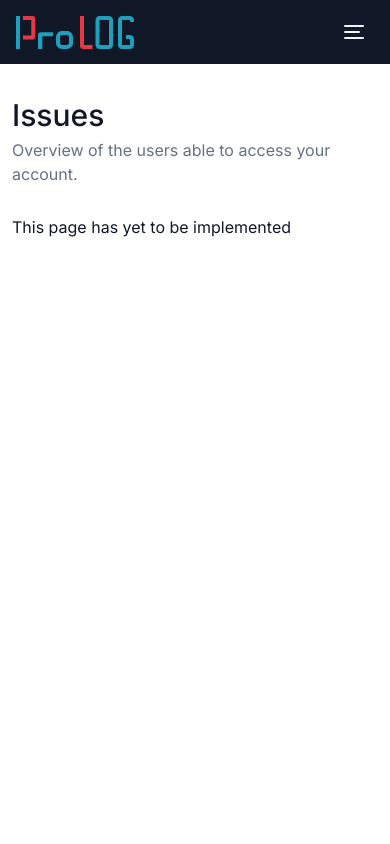
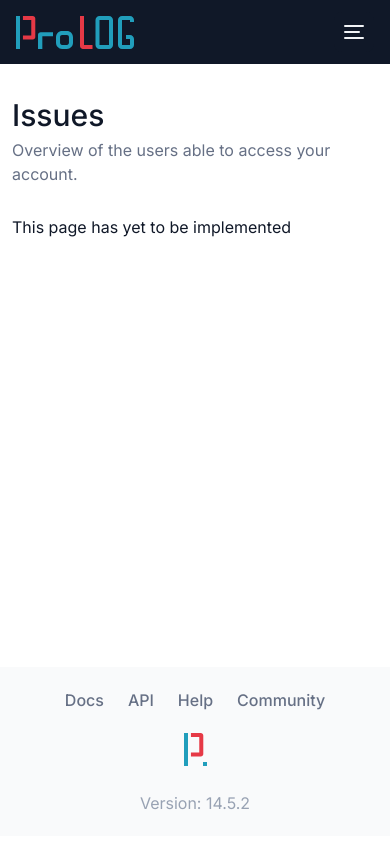
Before and after one commit to profydev/prolog-app-ViniciusMarch, a Next.js app: page /dashboard/users in a window 390 px wide. Shown: the top 844 px of the page. Built offline with nearby package versions, Linux system fonts and the light colour scheme.

Commit message:
fix: show footer on mobile version if has space

```diff
--- a/features/layout/page-container/page-container.module.scss
+++ b/features/layout/page-container/page-container.module.scss
@@ -23,7 +23,9 @@
 }
 
 .contentContainer {
-  min-height: calc(100vh - 2 * space.$s8 - misc.$header-height);
+  min-height: calc(
+    100vh - 2 * space.$s8 - misc.$header-height - misc.$footer-mobile-height
+  );
   margin-top: misc.$header-height;
   padding: space.$s8 space.$s3;
   background: white;
--- a/styles/misc.scss
+++ b/styles/misc.scss
@@ -1,2 +1,3 @@
 $header-height: 4rem;
 $footer-desktop-height: 3.75rem;
+$footer-mobile-height: 11.063rem;
```
